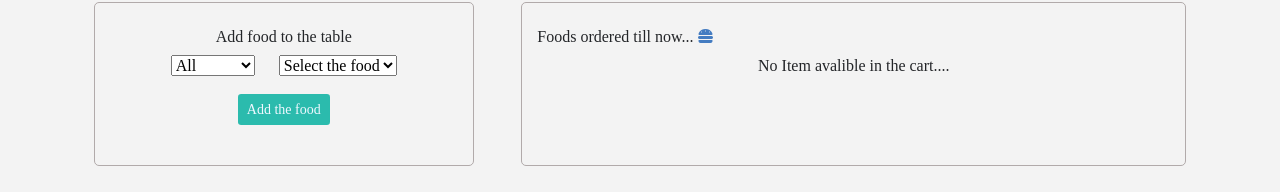
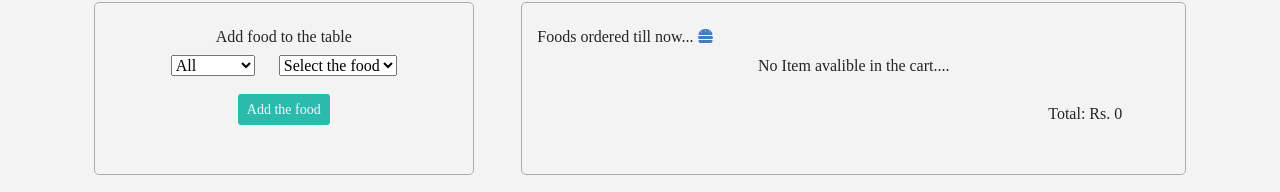
Before and after one commit to aswanthvp/hotelapplicationfrontend, a React (Create React App) app: page /tablecontent in a window 1280 px wide. Shown: the part 412-604 px from the top of the page. Built offline with nearby package versions, Linux system fonts and the light colour scheme.

Commit message:
Added price and total price in order page

```diff
--- a/src/App.css
+++ b/src/App.css
@@ -125,7 +125,7 @@ p,select,h6,button{
 }
 
 .itemcount{
-  display: inline-block;
+    display: inline-block;
     font-weight: 400;
     color: #212529;
     text-align: center;
@@ -138,7 +138,6 @@ p,select,h6,button{
     padding: .375rem .75rem;
     font-size: 1rem;
     line-height: 1.5;
-    /* border-radius: .25rem; */
     transition: color .15s ease-in-out,background-color .15s ease-in-out,border-color .15s ease-in-out,box-shadow .15s ease-in-out;
 }
 
--- a/src/component/table/FoodSelect.js
+++ b/src/component/table/FoodSelect.js
@@ -50,7 +50,7 @@ export default class FoodSelect extends Component {
                         foods.map((item)=>{
                             if(this.state.foodCategorySelect === "All"){
                                 if(item.available)
-                                return <option className="text-capitalize" key={item.id} value={item.product}>{item.product}</option>
+                            return <option className="text-capitalize" key={item.id} value={item.product}>{item.product} </option>
                                 else
                                 return <option className="text-capitalize" value={item.id} key={item.product} disabled>{item.product}</option>
                             }else if(item.category === this.state.foodCategorySelect){
--- a/src/component/table/OrdersList.js
+++ b/src/component/table/OrdersList.js
@@ -14,12 +14,15 @@ export default class OrdersList extends Component {
                             value.tableItem.orders?
                                 value.tableItem.orders.length>0?
                                     value.tableItem.orders.map((item) => {
+                                        let productdetails = value.productlist.filter((food) =>{return food.product === item.item});
                                         return(
                                             <div className="card foodname_card" key = {item.item}>
                                                 <div className="row foodname_row">
-                                                    <div className="col-6 text-center text-capitalize">{item.item}</div>
+                                                    <div className="col-3 text-center text-capitalize">{item.item}</div>
+                                                    <div className="col-2 text-center text-capitalize">Rs.{productdetails[0].price}</div>
                                                     <div className="col-4 text-center text-title-second">{(item.count===1)?<span className="itemcount mx-1 disabled">-</span>:<span className="itemcount mx-1" onClick = {()=>{value.decrementFoodCount(item.item)}}>-</span>}<span className="itemcount mx-1">{item.count}</span><span className="itemcount mx-1" onClick = {()=>{value.incrementFoodCount(item.item)}}>+</span></div>
-                                                    <div className="col-2 text-center text-capitalize removefood fas fa-trash-alt" onClick={()=>{value.removeFood(item.item)}}></div>
+                                                    <div className="col-2 text-center text-capitalize">Rs.{productdetails[0].price * item.count}</div>
+                                                    <div className="col-1 text-center text-capitalize removefood fas fa-trash-alt" onClick={()=>{value.removeFood(item.item)}}></div>
                                                 </div>
                                             </div>
                                         )
@@ -27,23 +30,12 @@ export default class OrdersList extends Component {
                                 :<center> <p> No Item avalible in the cart.... </p> </center>
                             :<center> <p> No Item avalible in the cart.... </p> </center>
                         }
+                        <p className="text-right mr-5 m-4">Total:  Rs. {value.calTotal()}</p>
                         </div>
-                    )
-                        // if(value.tableItem.orders){
-                        //     for(var i in value.tableItem.orders){
-                        //         return(
-                        //             <div className="card">
-                        //                 <div className="row">
-                        //                     <div className="col-3 text-center text-capitalize">{i}</div>
-                        //                     <div className="col-3 text-center text-title-second">jlvh</div>
-                        //                 </div>
-                        //             </div>
-                        //         )
-                        //     }
-                        // }
-                    }
+                    )}
                 }
                 </FoodConsumer>
+
             </div>
         )
     }
--- a/src/context.js
+++ b/src/context.js
@@ -239,10 +239,7 @@ class FoodProvider extends Component {
             })
         }else{
             alert("Food Not Available any more....")
-            // $.alert({
-            //     title: 'Alert!',
-            //     content: 'Food Not Available any more...',
-            // });
+            return  null
         }
     }
 
@@ -274,6 +271,27 @@ class FoodProvider extends Component {
             }
         })
     }
+
+    calTotal = () =>{
+        var tableitem = this.state.tableItem;
+        if(tableitem.hasOwnProperty("orders")){
+            var orders = tableitem.orders;
+            var productlist = [...this.state.productlist]
+            let total = 0;
+            const amount = orders.map((item) =>{
+                let temp = productlist.filter((item2) =>{
+                    return item2.product === item.item
+                })
+                return item.count * temp[0].price;
+            });
+            amount.forEach(element => {
+                total = total + element
+            });
+            return total
+        }else{
+            return 0
+        }
+    }
     render() {
         return (
             <FoodContext.Provider value={
@@ -294,7 +312,8 @@ class FoodProvider extends Component {
                         updateFoodSelected : this.updateFoodSelected,
                         incrementFoodCount :this.incrementFoodCount,
                         decrementFoodCount : this.decrementFoodCount,
-                        removeFood : this.removeFood
+                        removeFood : this.removeFood,
+                        calTotal : this.calTotal
                     }
                 }>
                 {this.props.children}
```
